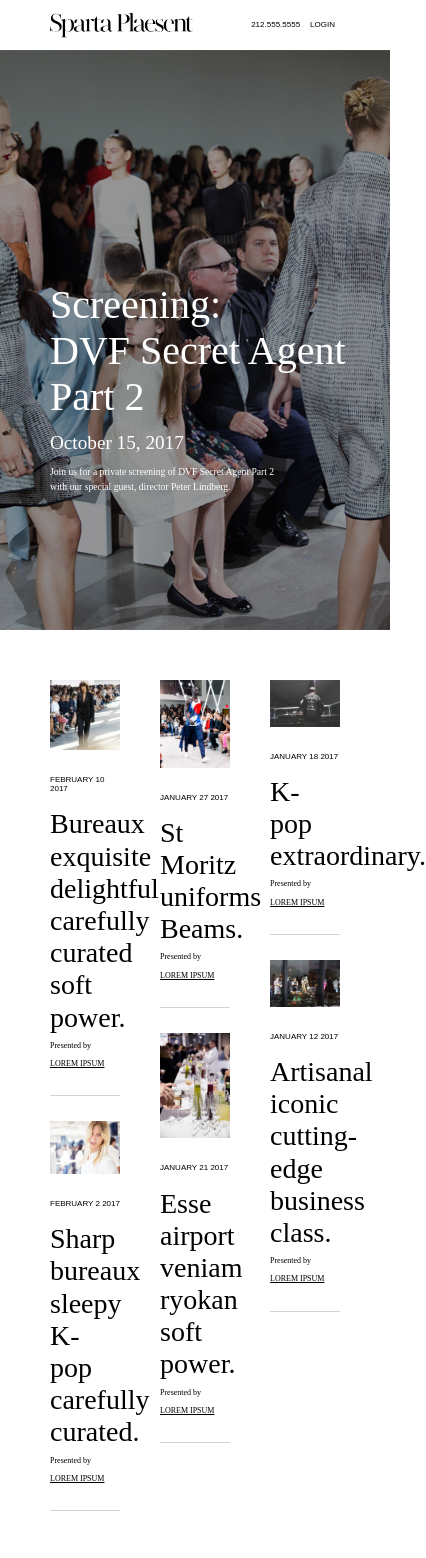
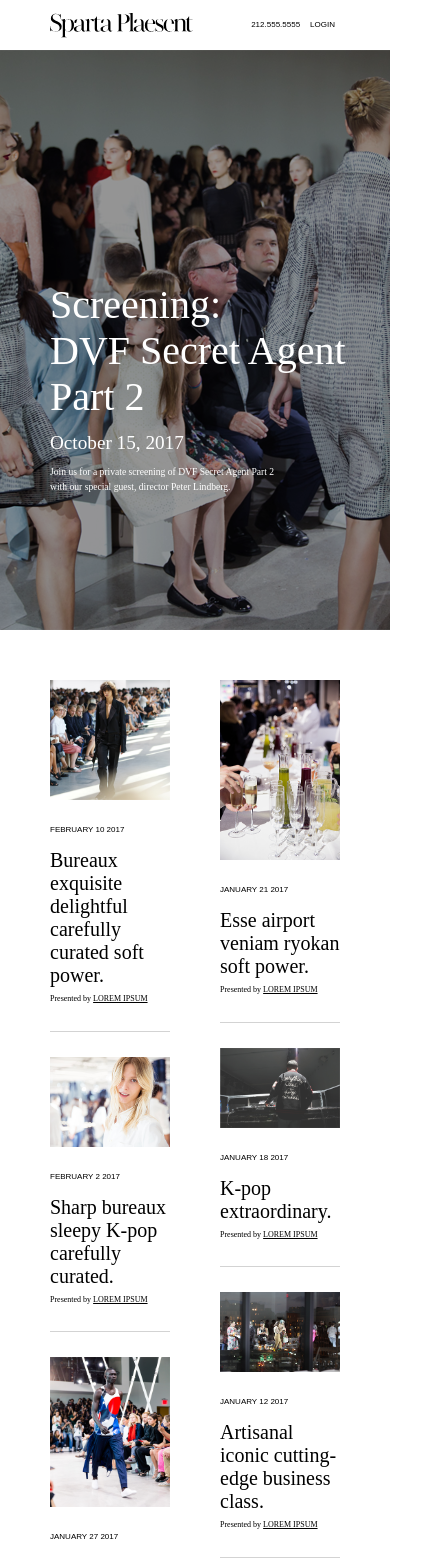
Before and after one commit to irwintsay/code-test, a React (Create React App) app: page / in a window 390 px wide. Shown: the top 1558 px of the page, 426 px wide, since content can reach past the window. Built offline with nearby package versions, Linux system fonts and the light colour scheme.

Commit message:
Add responsive two column masonry grid

```diff
--- a/src/components/MasonryGrid/MasonryGrid.css
+++ b/src/components/MasonryGrid/MasonryGrid.css
@@ -5,9 +5,9 @@
 
 .content {
   -moz-column-count: 3;
-  -moz-column-gap: 25px;
+  -moz-column-gap: 40px;
   -webkit-column-count: 3;
-  -webkit-column-gap: 25px;
+  -webkit-column-gap: 40px;
   column-count: 3;
   column-gap: 40px;
   width: calc(100% - 100px);
@@ -21,3 +21,30 @@
 .content:hover .MasonryItem:hover {
   opacity: 1;
 }
+
+@media only screen and (max-device-width: 640px),
+only screen and (max-device-width: 667px),
+only screen and (max-width: 640px),
+only screen and (min-device-width: 768px)
+            and (max-device-width: 1024px)
+            and (orientation: portrait),
+only screen and (min-device-width: 768px)
+            and (max-device-width: 1024px)
+            and (orientation: portrait)
+            and (-webkit-min-device-pixel-ratio: 2) {
+  .content {
+    -moz-column-count: 2;
+    -moz-column-gap: 25px;
+    -webkit-column-count: 2;
+    -webkit-column-gap: 25px;
+    column-count: 2;
+    column-gap: 50px;
+    width: calc(100% - 100px);
+    margin: 25px 50px;
+  }
+
+  .MasonryItem .title {
+    display: block;
+    font-size: 1.25em;
+  }
+}
```
